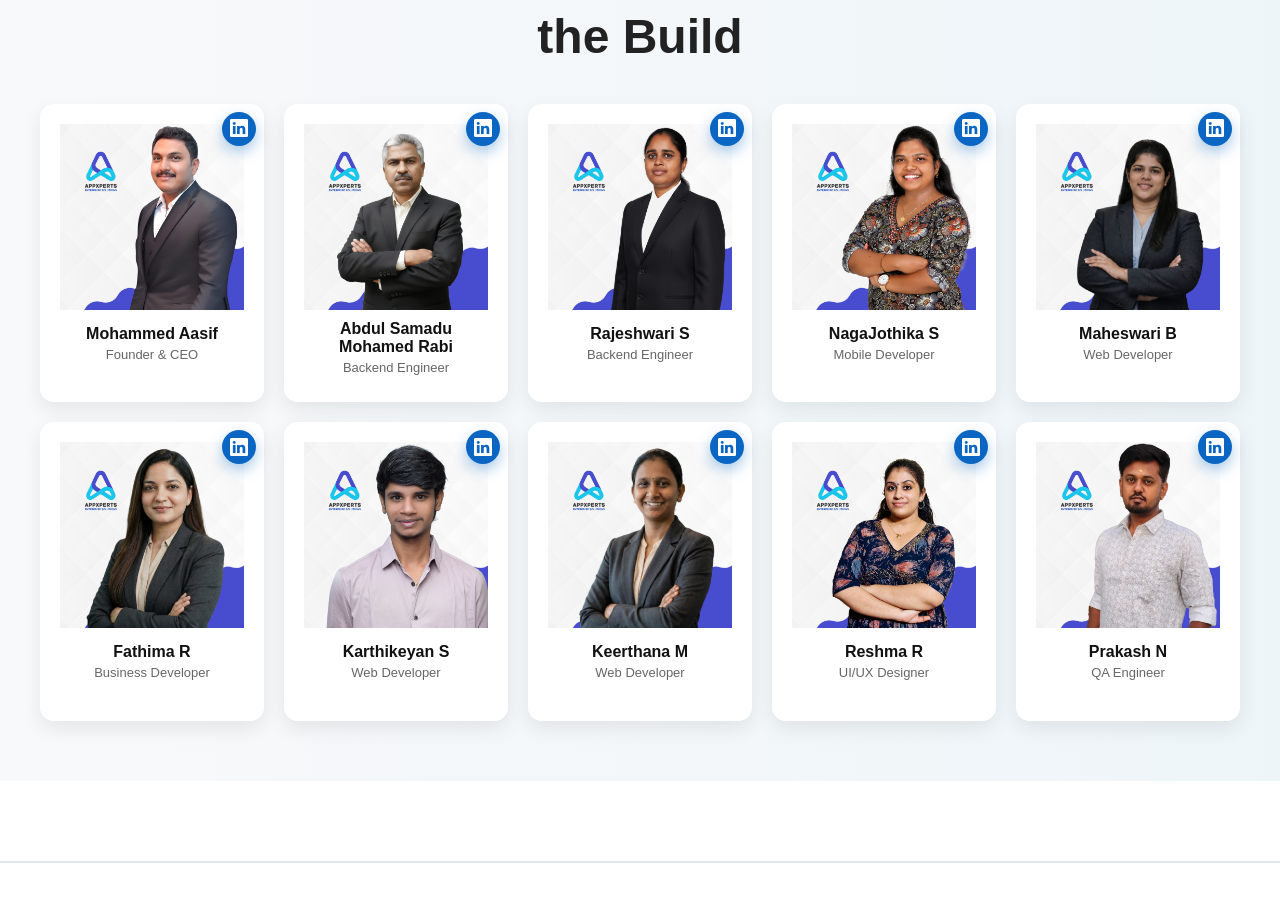
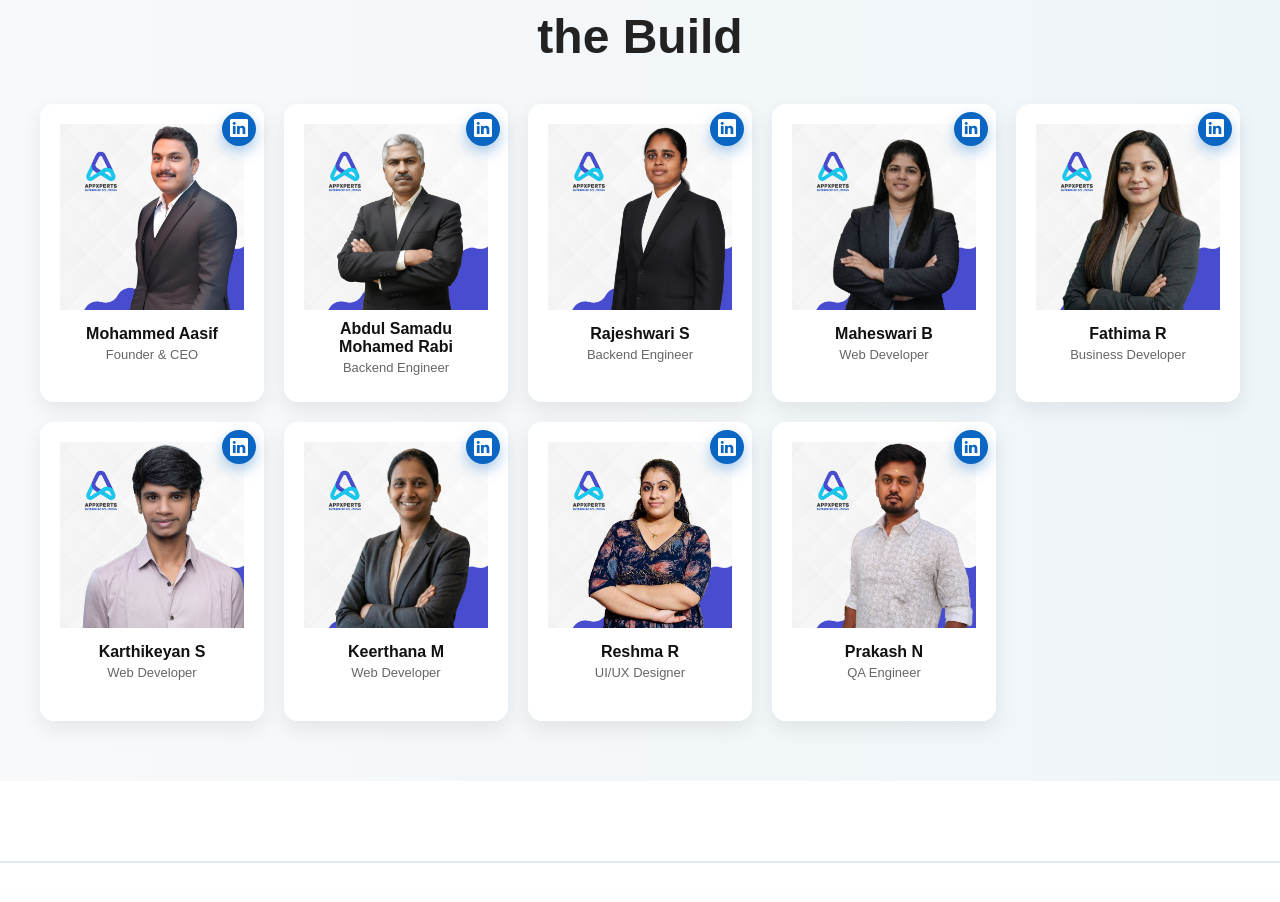
Before and after one commit to MaheswariBaskaran07/AppXperts-Website, a React (Create React App) app: page /about in a window 1280 px wide. Shown: the part 5147-6049 px from the top of the page. Built offline with nearby package versions, Linux system fonts and the light colour scheme.

Commit message:
removed joe

```diff
--- a/src/components/About.js
+++ b/src/components/About.js
@@ -4,7 +4,6 @@ import image from '../assets/About/ERP.png';
 import Quality from '../assets/About/Quality.png';
 import Frame from '../assets/About/Frame.png';
 import CEO from '../assets/About/AASIF.png';
-import Flutter from '../assets/About/Joe.png';
 import BackEndDev from '../assets/About/Rajeshwari.png';
 import Maheswari  from '../assets/About/Mahi.png';
 import Keerthana from '../assets/About/Keerthana.png';
@@ -26,7 +25,6 @@ const About = () => {
     { img: CEO,        title: "Mohammed Aasif",   role: "Founder & CEO",          about: "Experienced IT leader with a decade of expertise in software solutions, digital transformation, and client relations. Passionate about driving innovation and delivering value through technology.", linkedin: "https://www.linkedin.com/in/mohamed-aasif-b9039773/" },
     { img: Rabi,       title: "Abdul Samadu Mohamed Rabi",    role: "Backend Engineer",       about: "Strategic ERP Implementation Leader | 30+ Years of Expertise Driving Manufacturing Transformation.", linkedin: "https://www.linkedin.com/in/rabi-india-631ba85b/" },
     { img: BackEndDev, title: "Rajeshwari S",       role: "Backend Engineer",       about: "Backend leader skilled in architecting robust server-side solutions over 4.6 years of experience. Passionate about optimizing performance and driving engineering excellence.", linkedin: "https://www.linkedin.com/in/rajeswari-selvaraj-65bb866b/" },
-  { img: Flutter,    title: "NagaJothika S",      role: "Mobile Developer",       about: "Flutter developer building high-performance cross-platform apps; strong in state management, API integration, and modern UI/UX.", linkedin: "https://www.linkedin.com/in/nagajothika-s-31414125b" },
   { img: Maheswari,  title: "Maheswari B",        role: "Web Developer",          about: "React‑focused frontend developer crafting responsive, reusable UI and scalable apps. Collaborates closely with clients to deliver high‑impact results.", linkedin: "https://www.linkedin.com/in/maheswari-baskaran" },
     { img: Fathima,    title: "Fathima R",          role: "Business Developer",    about: "I genuinely enjoy understanding people what they need, how they feel. I use that to build strong relationships, solve problems, and help brands connect in a more real way.", linkedin: "https://www.linkedin.com/in/fathima-r-03353b170/" },
     { img: Karthi,     title: "Karthikeyan S ",          role: "Web Developer",          about: "Skilled in React.js. Passionate about building responsive, user-friendly web applications and continuously learning modern frontend technologies", linkedin: "https://www.linkedin.com/in/karthikeyan-s-996b11267" },
```
